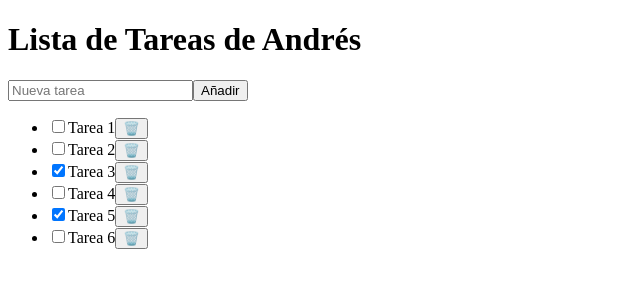
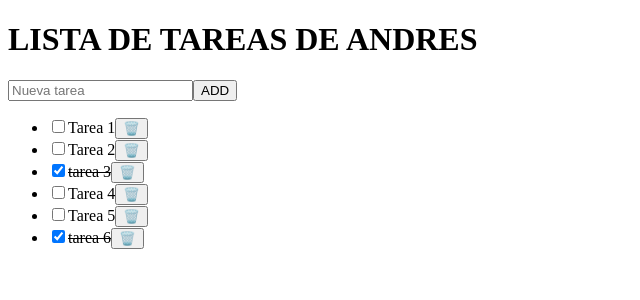
Before and after one commit to ColoRod/Ejemplo-React-, a React (Vite) app: page / in a window 1280 px wide. Shown: the top 300 px of the page, without its empty margins (0-640 px from the left). Built offline with nearby package versions, Linux system fonts and the light colour scheme.

Commit message:
Etapa 2: reorganización con Atomic Design

```diff
--- a/src/App.jsx
+++ b/src/App.jsx
@@ -1,46 +1,7 @@
+import Home from './components/pages/Home'
+
 function App() {
-  return (
-    <>
-      <h1>Lista de Tareas de Andrés</h1>
-      <div>
-        <input type="text" placeholder="Nueva tarea"/>
-        <button>Añadir</button>
-      </div>
-
-      <ul>
-        <li>
-          <input type="checkbox"/>
-          Tarea 1
-          <button>🗑️</button>
-          </li>
-        <li>
-          <input type="checkbox"/>
-          Tarea 2
-          <button>🗑️</button>
-        </li>
-        <li>
-          <input type="checkbox" defaultChecked/>
-          Tarea 3
-          <button>🗑️</button>
-        </li>
-        <li>
-          <input type="checkbox"/>
-          Tarea 4
-          <button>🗑️</button>
-        </li>
-        <li>
-          <input type="checkbox" defaultChecked/>
-          Tarea 5
-          <button>🗑️</button>
-        </li>
-        <li>
-          <input type="checkbox"/>
-          Tarea 6
-          <button>🗑️</button>
-        </li>
-      </ul>
-    </>
-  )
+  return <Home />
 }
 
 export default App
--- /dev/null
+++ b/src/components/atoms/Button.jsx
@@ -0,0 +1,3 @@
+export default function Button({ children, ...props }) {
+  return <button {...props}>{children}</button>
+}
--- /dev/null
+++ b/src/components/atoms/Checkbox.jsx
@@ -0,0 +1,3 @@
+export default function Checkbox(props) {
+  return <input type="checkbox" {...props} />
+}
--- /dev/null
+++ b/src/components/atoms/Input.jsx
@@ -0,0 +1,3 @@
+export default function Input(props) {
+  return <input {...props} />
+}
--- /dev/null
+++ b/src/components/molecules/TaskItem.jsx
@@ -0,0 +1,12 @@
+import Checkbox from '../atoms/Checkbox'
+import Button from '../atoms/Button'
+
+export default function TaskItem({ text, completed }) {
+  return (
+    <li>
+      <Checkbox defaultChecked={completed} />
+      <span style={{ textDecoration: completed ? 'line-through' : 'none' }}>{text}</span>
+      <Button>🗑️</Button>
+    </li>
+  )
+}
--- /dev/null
+++ b/src/components/organisms/TaskForm.jsx
@@ -0,0 +1,11 @@
+import Input from '../atoms/Input'
+import Button from '../atoms/Button'
+
+export default function TaskForm() {
+  return (
+    <div>
+      <Input placeholder="Nueva tarea" />
+      <Button>ADD</Button>
+    </div>
+  )
+}
--- /dev/null
+++ b/src/components/organisms/TaskList.jsx
@@ -0,0 +1,20 @@
+import TaskItem from '../molecules/Taskitem'
+
+export default function TaskList() {
+  const tareas = [
+    { text: 'Tarea 1', completed: false },
+    { text: 'Tarea 2', completed: false },
+    { text: 'tarea 3', completed: true },
+    { text: 'Tarea 4', completed: false },
+    { text: 'Tarea 5', completed: false },
+    { text: 'tarea 6', completed: true },
+  ]
+
+  return (
+    <ul>
+      {tareas.map((t, i) => (
+        <TaskItem key={i} text={t.text} completed={t.completed} />
+      ))}
+    </ul>
+  )
+}
--- /dev/null
+++ b/src/components/pages/Home.jsx
@@ -0,0 +1,5 @@
+import MainLayout from '../templates/MainLayout'
+
+export default function Home() {
+  return <MainLayout />
+}
--- /dev/null
+++ b/src/components/templates/MainLayout.jsx
@@ -0,0 +1,12 @@
+import TaskForm from '../organisms/TaskForm'
+import TaskList from '../organisms/TaskList'
+
+export default function MainLayout() {
+  return (
+    <>
+      <h1>LISTA DE TAREAS DE ANDRES</h1>
+      <TaskForm />
+      <TaskList />
+    </>
+  )
+}
```
